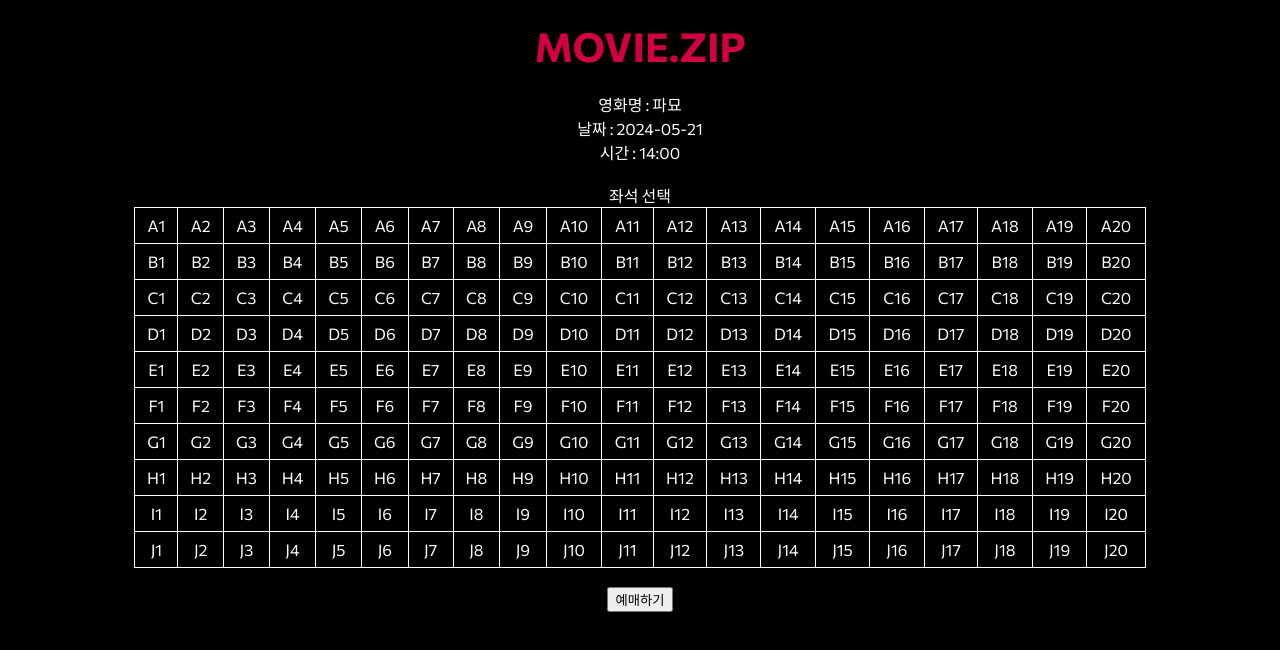
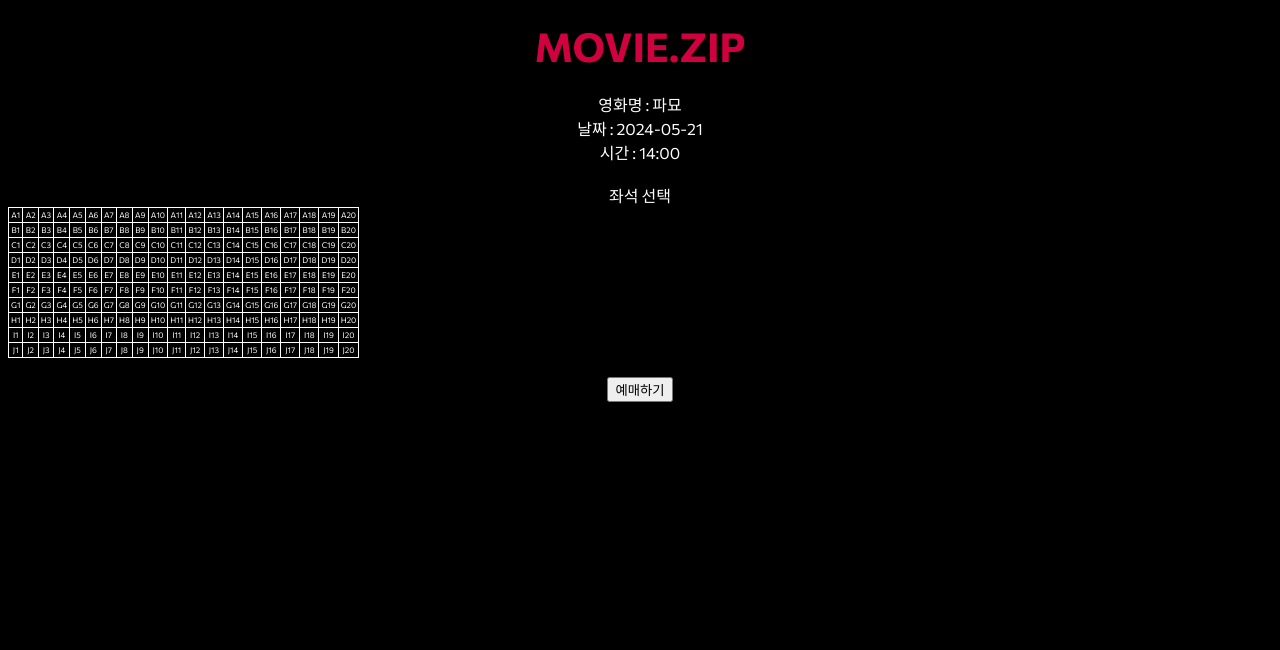
Before and after one commit to Munhak-Zip/Munhak.Zip_Front, a React (Create React App) app: page /reserve in a window 1280 px wide. Shown: the top 650 px of the page. Built offline with nearby package versions, Linux system fonts and the light colour scheme.

Commit message:
[add] : input date, time #29

```diff
--- a/src/resources/css/Movie/Reserve.css
+++ b/src/resources/css/Movie/Reserve.css
@@ -70,19 +70,34 @@ body {
         text-decoration: none;
         color: #D1003F;
     }
+    .seatTable {
+        margin-left: auto;
+        margin-right: auto;
+    }
+
     .seatTable table {
-        border-collapse: collapse; /* 테이블의 테두리가 겹치도록 */
-        margin: auto; /* 테이블을 중앙 정렬 */
-        width: 80%;
+        text-align: center;
+        border-collapse: collapse;
+        font-size: 8px;
     }
 
     .seatTable th, .seatTable td {
-        border: 1px solid white; /* 검은색 테두리 */
-        padding: 8px; /* 내용과 테두리 사이의 간격 */
+        border: 1px solid white;
+        padding: 2px; /* 셀 내부의 패딩을 줄여 셀의 크기를 작게 만듭니다. */
+        text-align: center; /* 셀 내용을 중앙 정렬합니다. */
     }
 
     .seatTable th {
-        background-color: white; /* 테이블 헤더 배경색 */
+        background-color: #f2f2f2;
+    }
+    /* 선택된 좌석의 배경색을 파란색으로 설정 */
+    .seatTable td {
+        cursor: pointer;
+    }
+
+    .seatTable td.selected {
+        background-color: red;
+        color: white;
     }
 
 }
```
